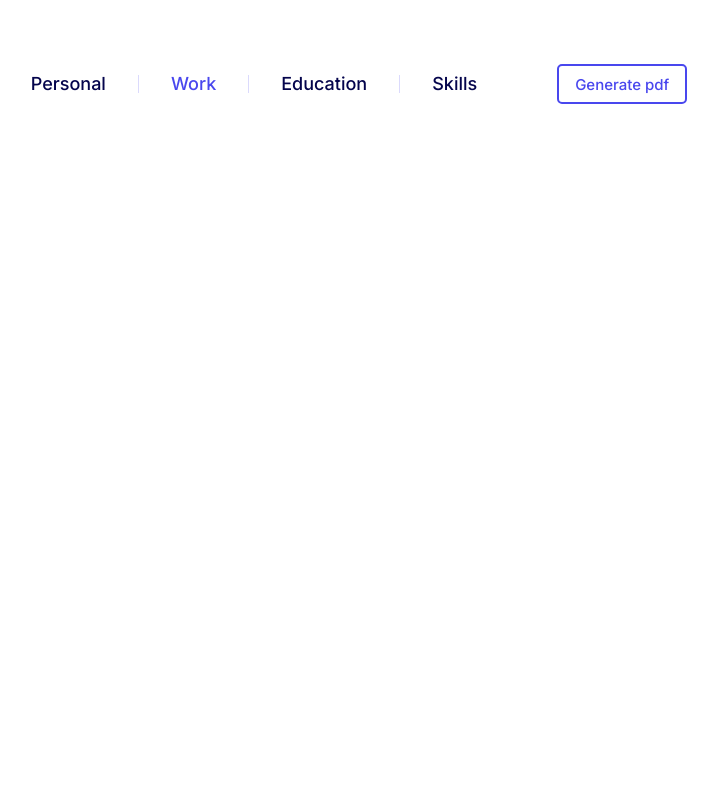
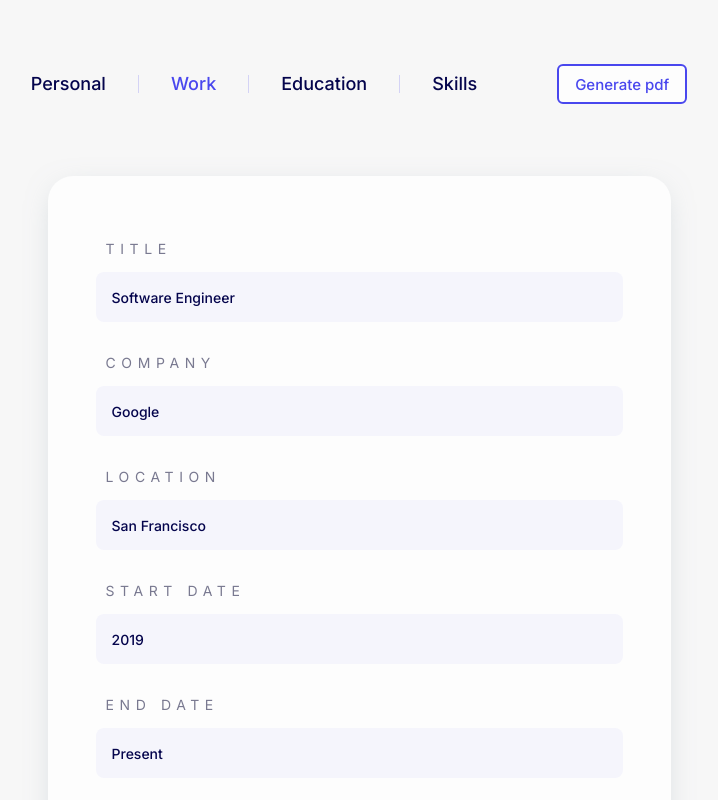
Before and after one commit to JonathanYuan23/CV-maker, a React (Create React App) app: page / in a window 1280 px wide. Both pictures are taken after a click on the item "Work". Shown: the top 800 px of the page, without its empty margins (281-999 px from the left). Built offline with nearby package versions, Linux system fonts and the light colour scheme.

Commit message:
fill each section with relevant inputs, refactored section stylings into single css file

```diff
--- a/src/components/EducationSection.js
+++ b/src/components/EducationSection.js
@@ -7,7 +7,38 @@ class EducationSection extends React.Component {
         super(props);
     }
     render() {
-        return <div></div>;
+        return (
+            <div id="education-section" className={'card-section'}>
+                <form>
+                    <InputContainer
+                        inputFor={'DEGREE'}
+                        placeholder={'BSc. Honours CS'}
+                    />
+                    <InputContainer
+                        inputFor={'INSTITUTION'}
+                        placeholder={'UWaterloo'}
+                    />
+                    <InputContainer
+                        inputFor={'LOCATION'}
+                        placeholder={'Waterloo, Ontario'}
+                    />
+                    <InputContainer
+                        inputFor={'START DATE'}
+                        placeholder={'2022'}
+                    />
+                    <InputContainer
+                        inputFor={'END DATE'}
+                        placeholder={'Present'}
+                    />
+                    <InputContainer
+                        inputFor={'DESCRIPTION'}
+                        placeholder={
+                            'Lorem ipsum dolor sit amet, consectetur adipiscing elit. Duis porttitor.'
+                        }
+                    />
+                </form>
+            </div>
+        );
     }
 }
 
--- a/src/components/PersonalSection.js
+++ b/src/components/PersonalSection.js
@@ -1,6 +1,5 @@
 import React from 'react';
 import InputContainer from './InputContainer';
-import '../styles/PersonalSection.css';
 
 class PersonalSection extends React.Component {
     // eslint-disable-next-line no-useless-constructor
@@ -9,24 +8,27 @@ class PersonalSection extends React.Component {
     }
     render() {
         return (
-            <div id="personal-section">
+            <div id="personal-section" className={'card-section'}>
                 <form>
-                    <InputContainer inputFor="NAME" placeholder="First Last" />
                     <InputContainer
-                        inputFor="PROFESSION"
-                        placeholder="Software Engineer"
+                        inputFor={'NAME'}
+                        placeholder={'First Last'}
                     />
                     <InputContainer
-                        inputFor="EMAIL"
-                        placeholder="xyz@gmail.com"
+                        inputFor={'PROFESSION'}
+                        placeholder={'Software Engineer'}
                     />
                     <InputContainer
-                        inputFor="PHONE NUMBER"
-                        placeholder="1-234-567-890"
+                        inputFor={'EMAIL'}
+                        placeholder={'xyz@gmail.com'}
                     />
                     <InputContainer
-                        inputFor="WEBSITE"
-                        placeholder="github.com/xyz"
+                        inputFor={'PHONE NUMBER'}
+                        placeholder={'1-234-567-890'}
+                    />
+                    <InputContainer
+                        inputFor={'WEBSITE'}
+                        placeholder={'github.com/xyz'}
                     />
                 </form>
             </div>
--- a/src/components/SkillsSection.js
+++ b/src/components/SkillsSection.js
@@ -7,7 +7,20 @@ class SkillsSection extends React.Component {
         super(props);
     }
     render() {
-        return <div></div>;
+        return (
+            <div id="skills-section" className={'card-section'}>
+                <form>
+                    <InputContainer
+                        inputFor={'TITLE'}
+                        placeholder={'Languages'}
+                    />
+                    <InputContainer
+                        inputFor={'DESCRIPTION'}
+                        placeholder={'Java, C++, Python'}
+                    />
+                </form>
+            </div>
+        );
     }
 }
 
--- a/src/components/WorkSection.js
+++ b/src/components/WorkSection.js
@@ -7,7 +7,38 @@ class WorkSection extends React.Component {
         super(props);
     }
     render() {
-        return <div></div>;
+        return (
+            <div id="work-section" className={'card-section'}>
+                <form>
+                    <InputContainer
+                        inputFor={'TITLE'}
+                        placeholder={'Software Engineer'}
+                    />
+                    <InputContainer
+                        inputFor={'COMPANY'}
+                        placeholder={'Google'}
+                    />
+                    <InputContainer
+                        inputFor={'LOCATION'}
+                        placeholder={'San Francisco'}
+                    />
+                    <InputContainer
+                        inputFor={'START DATE'}
+                        placeholder={'2019'}
+                    />
+                    <InputContainer
+                        inputFor={'END DATE'}
+                        placeholder={'Present'}
+                    />
+                    <InputContainer
+                        inputFor={'DESCRIPTION'}
+                        placeholder={
+                            'Lorem ipsum dolor sit amet, consectetur adipiscing elit. Duis porttitor.'
+                        }
+                    />
+                </form>
+            </div>
+        );
     }
 }
 
--- a/src/styles/App.css
+++ b/src/styles/App.css
@@ -15,7 +15,8 @@
     --c-tertiary: rgb(121, 121, 144);
     --c-tertiary-lighter: rgba(121, 121, 144, 0.2);
 
-    --c-bg: rgb(255, 255, 255);
+    --c-bg: rgb(247, 247, 247);
+    --c-bg-lighter: rgb(253, 253, 253);
 
     /*
         ==========
@@ -47,3 +48,20 @@ code {
     font-family: source-code-pro, Menlo, Monaco, Consolas, 'Courier New',
         monospace;
 }
+
+.card-section {
+    box-sizing: border-box;
+    position: relative;
+    width: 623px;
+    background-color: var(--c-bg-lighter);
+    border-radius: 25px;
+    box-shadow: 0px 7px 30px -10px rgba(150, 170, 180, 0.5);
+    padding: 64px 48px;
+    margin: 72px auto 0px;
+}
+
+.card-section form {
+    display: flex;
+    flex-direction: column;
+    gap: 32px;
+}
--- a/src/styles/InputContainer.css
+++ b/src/styles/InputContainer.css
@@ -3,10 +3,6 @@
     display: flex;
     flex-direction: column;
     justify-content: space-between;
-}
-
-.input-container:not(:first-child) {
-    margin-top: 32px;
 }
 
 .input-container span {
--- a/src/styles/Nav.css
+++ b/src/styles/Nav.css
@@ -56,8 +56,8 @@
     width: 130px;
     height: 40px;
     border: 2px solid var(--c-main);
-    border-radius: 5px;
-    background-color: var(--c-bg);
+    border-radius: 6px;
+    background-color: var(--c-bg-lighter);
     font-family: 'Inter', sans-serif;
     font-weight: var(--f-medium);
     font-size: 15px;
@@ -68,5 +68,5 @@
 
 #generate-pdf-btn:hover {
     background-color: var(--c-main);
-    color: var(--c-bg);
+    color: var(--c-bg-lighter);
 }
--- a/src/styles/PersonalSection.css
+++ /dev/null
@@ -1,10 +0,0 @@
-#personal-section {
-    box-sizing: border-box;
-    width: 623px;
-    height: 666px;
-    background-color: var(--c-bg);
-    border-radius: 25px;
-    box-shadow: 0px 7px 30px -10px rgba(150, 170, 180, 0.5);
-    padding: 64px 48px;
-    margin: 72px auto 0px;
-}
```
